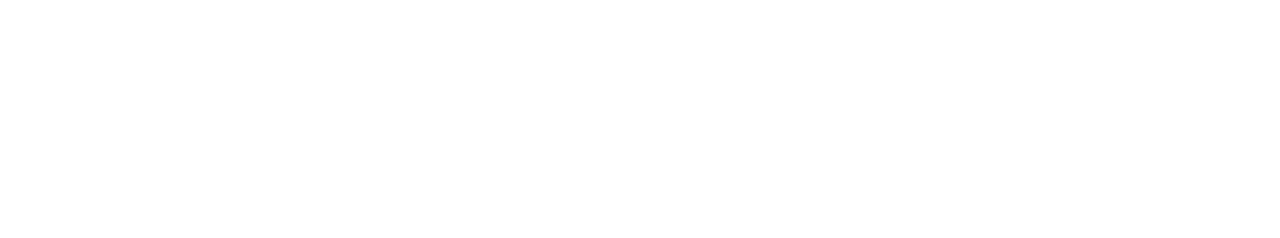
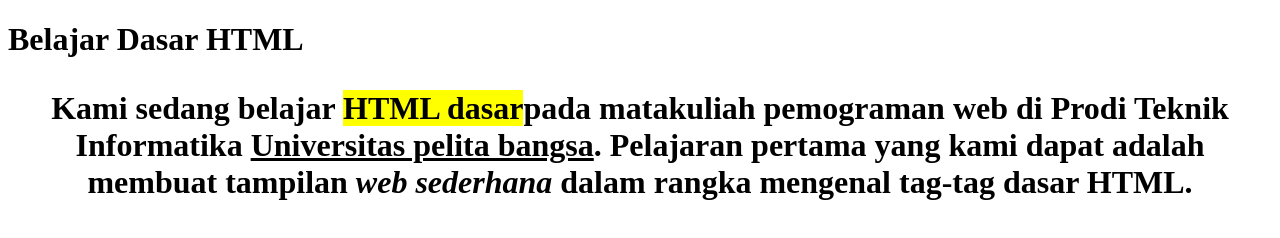
Before and after one commit to prananda170901/Lab1web, a plain HTML site: page Jawaban Pertanyaan.html in a window 1280 px wide. Drawn offline with Linux system fonts and the light colour scheme.

```diff
--- a/Jawaban Pertanyaan.html
+++ b/Jawaban Pertanyaan.html
@@ -7,6 +7,11 @@
     <title>Document</title>
 </head>
 <body>
-
+    <!-- Ini adalah paragraf pertama -->
+    <h1>Belajar Dasar HTML
+    <p align="center">Kami sedang belajar <span style="background-color: yellow;">HTML dasar</span>pada matakuliah <b>pemograman web</b> di Prodi
+    Teknik Informatika <u>Universitas pelita bangsa</u>. Pelajaran pertama yang kami dapat
+    adalah membuat tampilan <i>web sederhana</i> dalam rangka mengenal tag-tag dasar
+    HTML.</p>
 </body>
 </html>
```
Also changed, not shown: ss/SS14.png (added).
